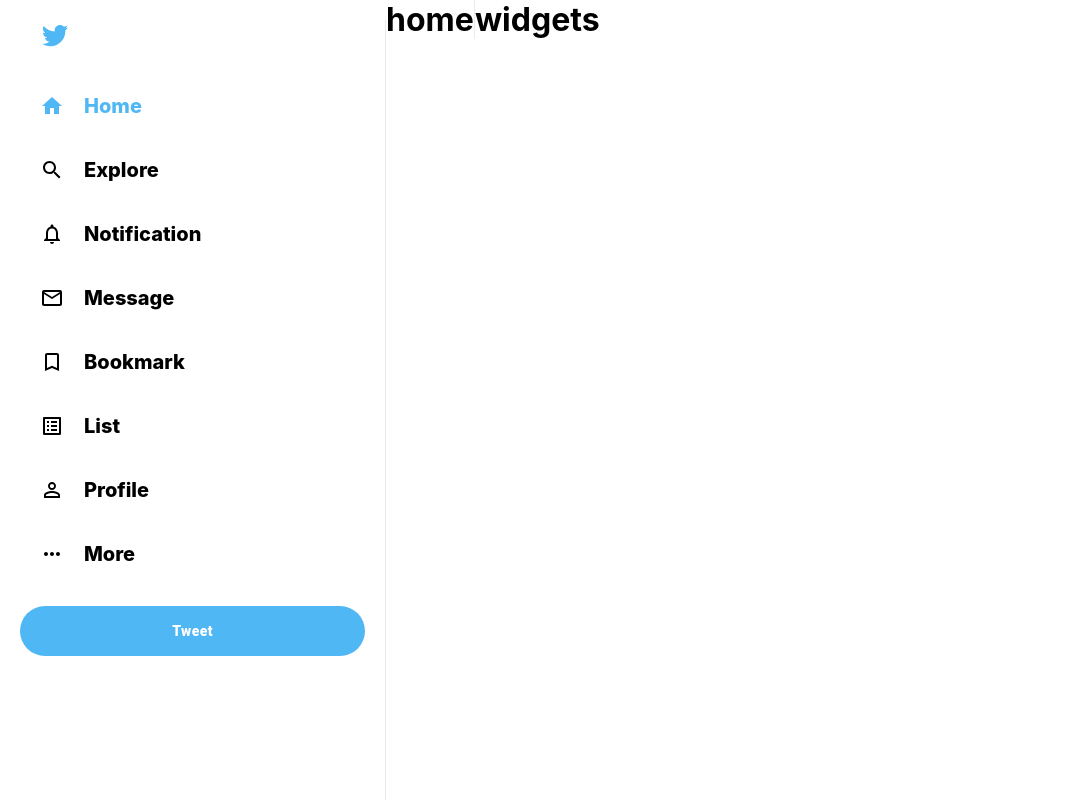
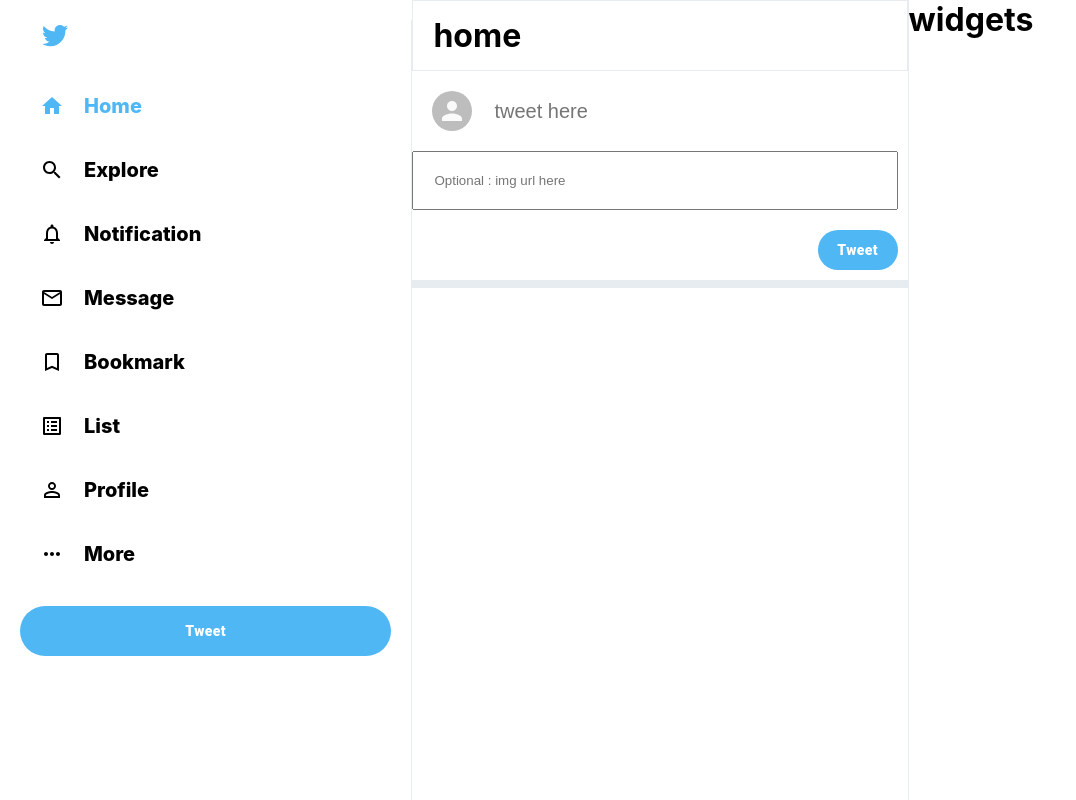
Before and after one commit to moses12345/tweeter_clone, a React (Create React App) app: page / in a window 1280 px wide. Shown: the whole page, without its empty margins (0-1076 px from the left). Built offline with nearby package versions, Linux system fonts and the light colour scheme.

Commit message:
this is second commit

```diff
--- a/src/Feed.js
+++ b/src/Feed.js
@@ -1,12 +1,15 @@
 import './Feed.css'
+import TweetBox from './TweetBox'
 const Feed =()=>{
     return(
-        <div>
-            <div className="feed">
-                <h1>home</h1>
+        <div className="feed">
+            <div className="feed__header">
+                <h1>home </h1>
             </div>
 
             {/* <Post /> */}
+            <TweetBox />
+
 
         </div>
     )
--- a/src/TweetBox.js
+++ b/src/TweetBox.js
@@ -0,0 +1,18 @@
+import './TweetBox.css'
+import {Avatar,Button} from '@material-ui/core'
+const TweetBox=()=>{
+    return(
+        <div className="tweetBox">
+            <form>
+                <div className="tweetBox__input">
+                    <Avatar src="" />
+                    <input type="text" placeholder="tweet here" />
+                </div>
+                <input type="text" placeholder="Optional : img url here" className="tweetBox__input" />
+                <Button className="tweetBox__tweetButton">Tweet</Button>
+
+            </form>
+        </div>
+    )
+}
+export default TweetBox
```
